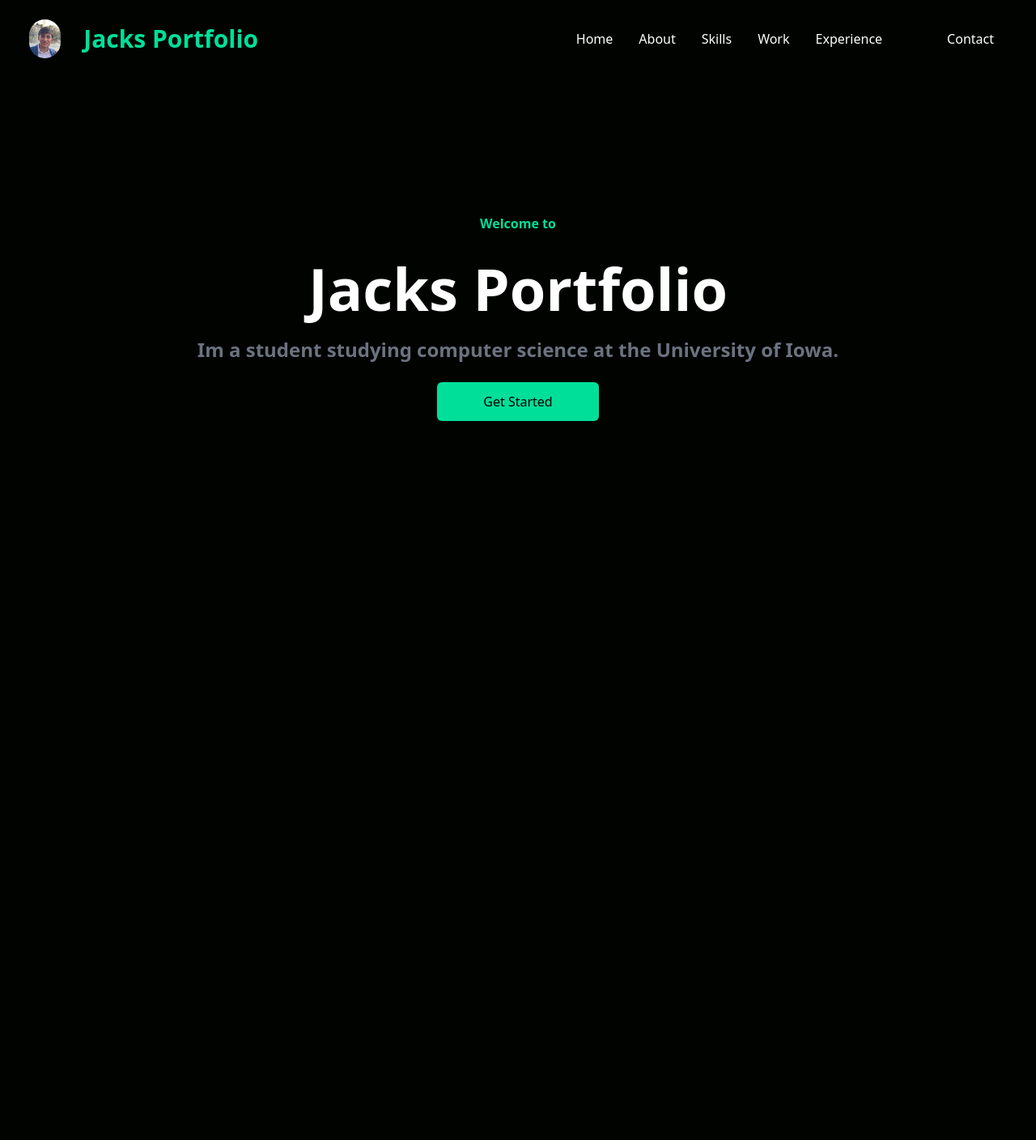
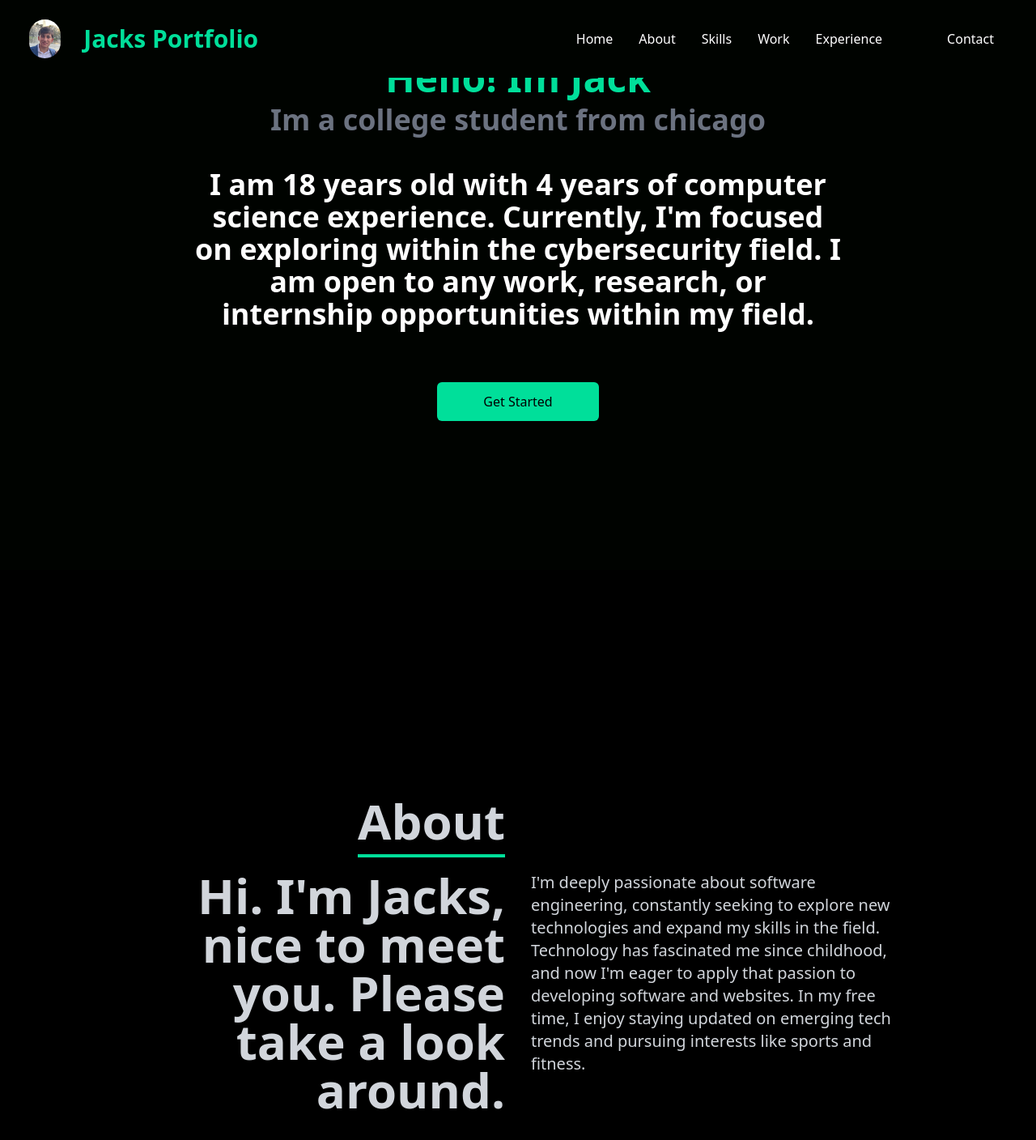
Before and after one commit to jiannotti66/jacks-portfolio-react, a React (Create React App) app: page / in a window 1280 px wide. Shown: the top 1408 px of the page at 81% size. Before the commit the page ends 800 px from the top, so only its background shows below. Built offline with nearby package versions, Linux system fonts and the light colour scheme.

Commit message:
made navbar fixed at the top, added about component. May need to change some slight css to make text bigger and change colors, can work on that later.

```diff
--- a/src/App.js
+++ b/src/App.js
@@ -1,6 +1,7 @@
 import React from 'react';
 import Hero from './components/Hero.jsx';
 import Navbar from './components/NavBar.jsx';
+import About from './components/About.jsx';
 
 
 function App() {
@@ -8,6 +9,7 @@ function App() {
     <div>
       <Navbar />
       <Hero />
+      <About />
     </div>
   );
 }
--- /dev/null
+++ b/src/components/About.jsx
@@ -0,0 +1,26 @@
+import React from 'react';
+
+const About = () => {
+    return (
+        <div name='about' className='min-h-screen bg-black pt-60'>
+            <div className='flex flex-col justify-center items-center text-gray-300 w-full p-10 max-h-fit h-full'>
+                <div className='max-w-[1000px] w-full grid grid-cols-2 gap-8'>
+                    <div className='sm:text-right pb-8 pl-4'>
+                        <p className='text-6xl font-bold inline' style={{ borderBottom: '4px solid #00df9a' }}>About</p>
+                    </div>
+                    <div></div>
+                </div>
+                <div className='max-w-[1000px] max-h-fit w-full grid sm:grid-cols-2 gap-8 px-4'>
+                    <div className='sm:text-right text-6xl font-bold'>
+                        <p>Hi. I'm Jacks, nice to meet you. Please take a look around.</p>
+                    </div>
+                    <div>
+                        <p className='text-xl'>I'm deeply passionate about software engineering, constantly seeking to explore new technologies and expand my skills in the field. Technology has fascinated me since childhood, and now I'm eager to apply that passion to developing software and websites. In my free time, I enjoy staying updated on emerging tech trends and pursuing interests like sports and fitness.</p>
+                    </div>
+                </div>
+            </div>
+        </div>
+    );
+}
+
+export default About;
--- a/src/components/Hero.jsx
+++ b/src/components/Hero.jsx
@@ -5,16 +5,20 @@ const Hero = () => {
   return (
     <div className='text-white'>
       <div className='max-w-[800px] mt-[-96px] w-full h-screen mx-auto text-center flex flex-col justify-center'>
-        <p className='text-[#00df9a] font-bold p-2'>
-          Welcome to
+        <p className='text-[#00df9a] font-bold p-2 md:text-5xl'>
+          Hello! Im Jack
         </p>
-        <h1 className='md:text-7xl sm:text-6xl text-4xl font-bold md:py-6'>
-          Jacks Portfolio
+        <h1 className='md:text-4xl text-xl font-bold text-gray-500'>
+          Im a college student from chicago
         </h1>
-        <p className='md:text-2xl text-xl font-bold text-gray-500'>Im a student studying computer science at the University of Iowa.</p>
+        <div class="w-full">
+          {/* try to make this wider for the text if possible */}
+    <p class='md:text-4xl sm:text-6xl text-4xl font-bold md:py-10'>I am 18 years old with 4 years of computer science experience. Currently, I'm focused on exploring within the cybersecurity field. I am open to any work, research, or internship opportunities within my field.</p>
+        </div>
         <button className='bg-[#00df9a] w-[200px] rounded-md font-medium my-6 mx-auto py-3 text-black'>Get Started</button>
       </div>
     </div>
+
   );
 };
 
--- a/src/components/NavBar.jsx
+++ b/src/components/NavBar.jsx
@@ -10,6 +10,7 @@ const Navbar = () => {
   };
 
   return (
+    <div className='fixed top-0 left-0 w-full bg-[#000300] z-50'>
       <div className='flex justify-between items-center h-24 max-w-[1240px] mx-auto px-4 text-white'>
         <img src={Me} className='rounded-full h-12 w-20 object-cover mr-7'></img>
 
@@ -25,7 +26,8 @@ const Navbar = () => {
         <div onClick={handleNav} className='block md:hidden'>
           {nav ? <AiOutlineClose size={20}/> : <AiOutlineMenu size={20} />}
         </div>
-      <ul className={nav ? 'fixed left-0 top-0 w-[60%] h-full border-r border-r-gray-900 bg-[#000300] ease-in-out duration-500' : 'ease-in-out duration-500 fixed left-[-100%]'}>
+      </div>
+      <ul className={nav ? 'fixed top-24 left-0 w-[60%] h-full border-r border-r-gray-900 bg-[#000300] ease-in-out duration-500' : 'ease-in-out duration-500 fixed left-[-100%]'}>
         <h1 className='w-full text-3xl font-bold text-[#00df9a] m-4'>Jacks Portfolio</h1>
         <li className='p-4 border-b border-gray-600'>Home</li>
         <li className='p-4 border-b border-gray-600'>About</li>
```
Lines whose indentation alone changed are shown as unchanged.
